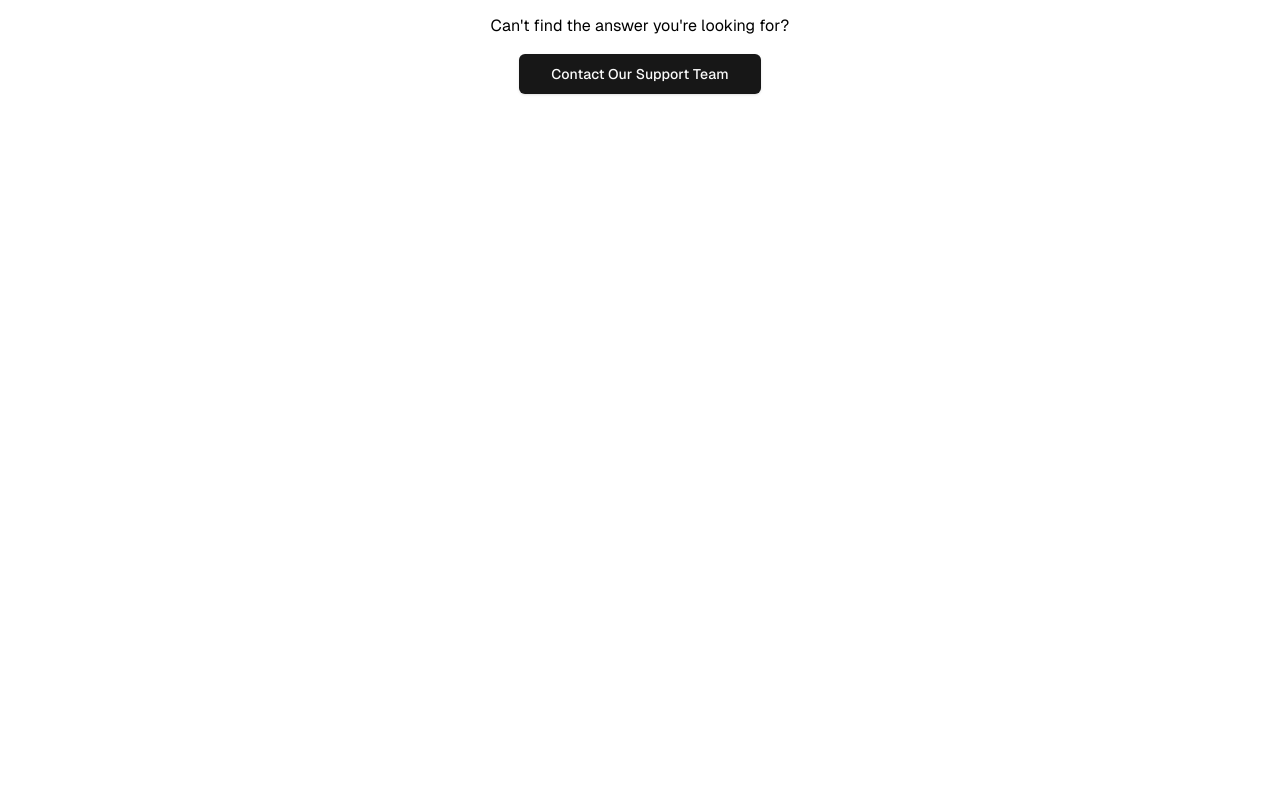
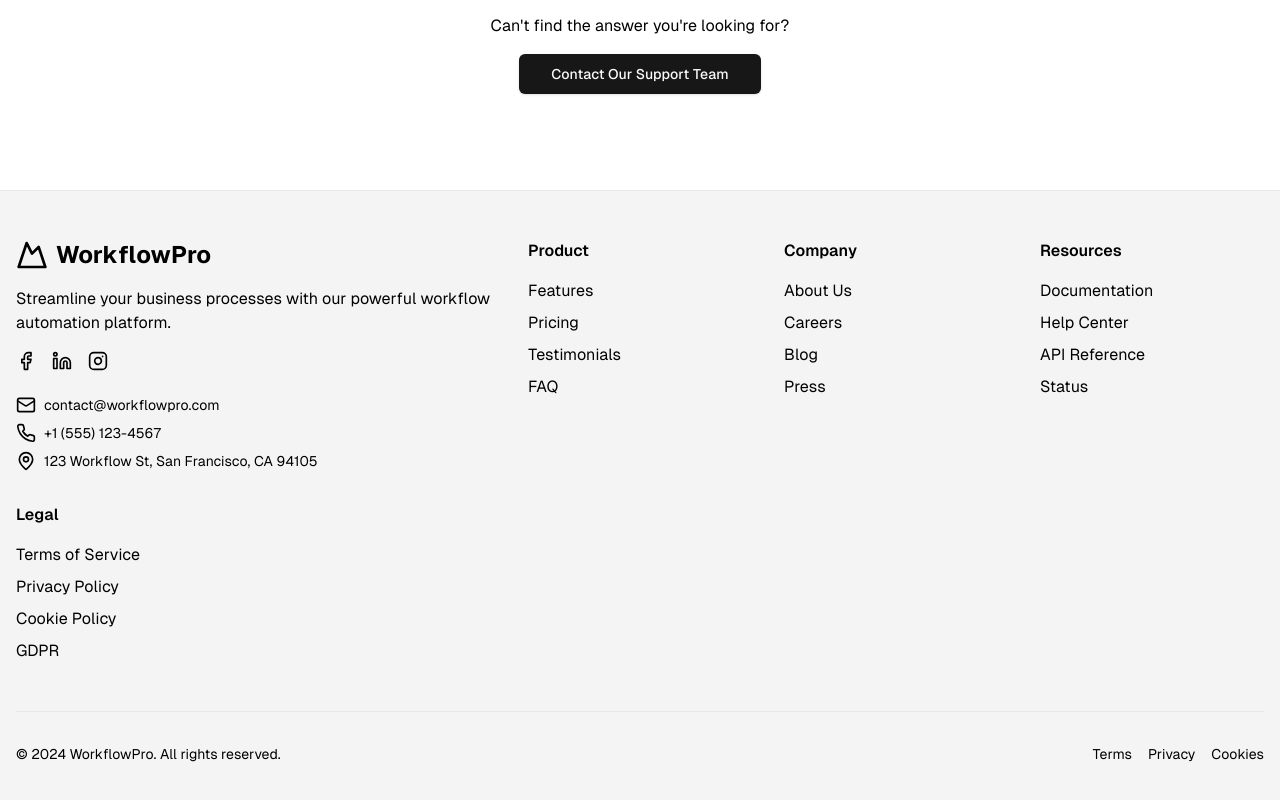
Before and after one commit to itseduardolima/WorkflowPro, a Next.js app: page / in a window 1280 px wide. Shown: the part 3313-4113 px from the top of the page. Before the commit the page ends 3503 px from the top, so only its background shows below. Built offline with nearby package versions, Linux system fonts and the light colour scheme.

Commit message:
feat: Footer

```diff
--- a/src/app/page.tsx
+++ b/src/app/page.tsx
@@ -3,6 +3,7 @@
 import Benefits from "@/components/Benefits";
 import FAQ from "@/components/FAQ";
 import Features from "@/components/Features";
+import Footer from "@/components/Footer";
 import Header from "@/components/Header";
 import { Hero } from "@/components/Hero";
 import Testimonials from "@/components/Testimonials";
@@ -16,6 +17,7 @@ export default function Home() {
       <Benefits />
       <Testimonials />
       <FAQ />
+      <Footer />
     </>
   );
 }
--- /dev/null
+++ b/src/components/Footer.tsx
@@ -0,0 +1,175 @@
+import React from "react";
+import Link from "next/link";
+import { motion } from "framer-motion";
+import {
+  Facebook,
+  Linkedin,
+  Instagram,
+  Mail,
+  Phone,
+  MapPin,
+  Mountain,
+} from "lucide-react";
+
+const Footer = () => {
+  const currentYear = new Date().getFullYear();
+
+  const footerSections = [
+    {
+      title: "Product",
+      links: [
+        { name: "Features", href: "#features" },
+        { name: "Pricing", href: "#pricing" },
+        { name: "Testimonials", href: "#testimonials" },
+        { name: "FAQ", href: "#faq" },
+      ],
+    },
+    {
+      title: "Company",
+      links: [
+        { name: "About Us", href: "#" },
+        { name: "Careers", href: "#" },
+        { name: "Blog", href: "#" },
+        { name: "Press", href: "#" },
+      ],
+    },
+    {
+      title: "Resources",
+      links: [
+        { name: "Documentation", href: "#" },
+        { name: "Help Center", href: "#" },
+        { name: "API Reference", href: "#" },
+        { name: "Status", href: "#" },
+      ],
+    },
+    {
+      title: "Legal",
+      links: [
+        { name: "Terms of Service", href: "#" },
+        { name: "Privacy Policy", href: "#" },
+        { name: "Cookie Policy", href: "#" },
+        { name: "GDPR", href: "#" },
+      ],
+    },
+  ];
+
+  const socialLinks = [
+    { icon: <Facebook className="h-5 w-5" />, href: "#", label: "Facebook" },
+    { icon: <Linkedin className="h-5 w-5" />, href: "#", label: "LinkedIn" },
+    { icon: <Instagram className="h-5 w-5" />, href: "#", label: "Instagram" },
+  ];
+
+  return (
+    <footer className="bg-[#f4f4f5] border-t border-border">
+      <div className="container mx-auto px-4 py-12">
+        <div className="grid grid-cols-1 md:grid-cols-2 lg:grid-cols-5 gap-8">
+          <motion.div
+            className="col-span-1 md:col-span-2"
+            initial={{ opacity: 0, y: 20 }}
+            whileInView={{ opacity: 1, y: 0 }}
+            transition={{ duration: 0.5 }}
+            viewport={{ once: true }}
+          >
+            <Link href="/" className="flex items-center mb-4">
+              <Mountain className="h-8 w-8 text-primary mr-2" />
+              <span className="text-2xl font-bold">WorkflowPro</span>
+            </Link>
+            <p className="text-muted-foreground mb-4">
+              Streamline your business processes with our powerful workflow
+              automation platform.
+            </p>
+            <div className="flex space-x-4 mb-6">
+              {socialLinks.map((link, index) => (
+                <motion.a
+                  key={index}
+                  href={link.href}
+                  className="text-muted-foreground hover:text-primary transition-colors"
+                  whileHover={{ scale: 1.1 }}
+                  whileTap={{ scale: 0.9 }}
+                  aria-label={link.label}
+                >
+                  {link.icon}
+                </motion.a>
+              ))}
+            </div>
+            <div className="space-y-2">
+              <div className="flex items-center">
+                <Mail className="h-5 w-5 text-primary mr-2" />
+                <span className="text-sm">contact@workflowpro.com</span>
+              </div>
+              <div className="flex items-center">
+                <Phone className="h-5 w-5 text-primary mr-2" />
+                <span className="text-sm">+1 (555) 123-4567</span>
+              </div>
+              <div className="flex items-center">
+                <MapPin className="h-5 w-5 text-primary mr-2" />
+                <span className="text-sm">
+                  123 Workflow St, San Francisco, CA 94105
+                </span>
+              </div>
+            </div>
+          </motion.div>
+          {footerSections.map((section, index) => (
+            <motion.div
+              key={index}
+              className="col-span-1"
+              initial={{ opacity: 0, y: 20 }}
+              whileInView={{ opacity: 1, y: 0 }}
+              transition={{ duration: 0.5, delay: index * 0.1 }}
+              viewport={{ once: true }}
+            >
+              <h3 className="font-semibold mb-4">{section.title}</h3>
+              <ul className="space-y-2">
+                {section.links.map((link, linkIndex) => (
+                  <li key={linkIndex}>
+                    <Link
+                      href={link.href}
+                      className="text-muted-foreground hover:text-primary transition-colors"
+                    >
+                      {link.name}
+                    </Link>
+                  </li>
+                ))}
+              </ul>
+            </motion.div>
+          ))}
+        </div>
+        <motion.div
+          className="mt-12 pt-8 border-t border-border"
+          initial={{ opacity: 0, y: 20 }}
+          whileInView={{ opacity: 1, y: 0 }}
+          transition={{ duration: 0.5, delay: 0.5 }}
+          viewport={{ once: true }}
+        >
+          <div className="flex flex-col md:flex-row justify-between items-center">
+            <p className="text-sm text-muted-foreground mb-4 md:mb-0">
+              © {currentYear} WorkflowPro. All rights reserved.
+            </p>
+            <div className="flex space-x-4">
+              <Link
+                href="#"
+                className="text-sm text-muted-foreground hover:text-primary transition-colors"
+              >
+                Terms
+              </Link>
+              <Link
+                href="#"
+                className="text-sm text-muted-foreground hover:text-primary transition-colors"
+              >
+                Privacy
+              </Link>
+              <Link
+                href="#"
+                className="text-sm text-muted-foreground hover:text-primary transition-colors"
+              >
+                Cookies
+              </Link>
+            </div>
+          </div>
+        </motion.div>
+      </div>
+    </footer>
+  );
+};
+
+export default Footer;
```
